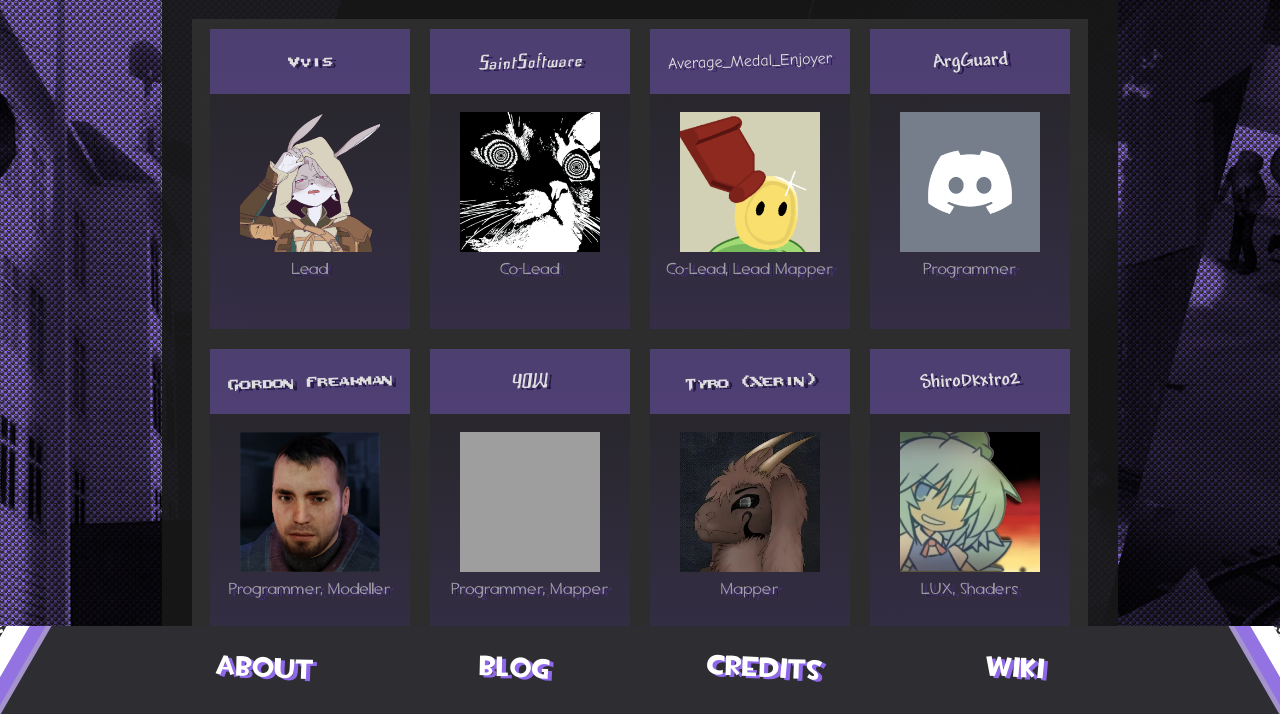
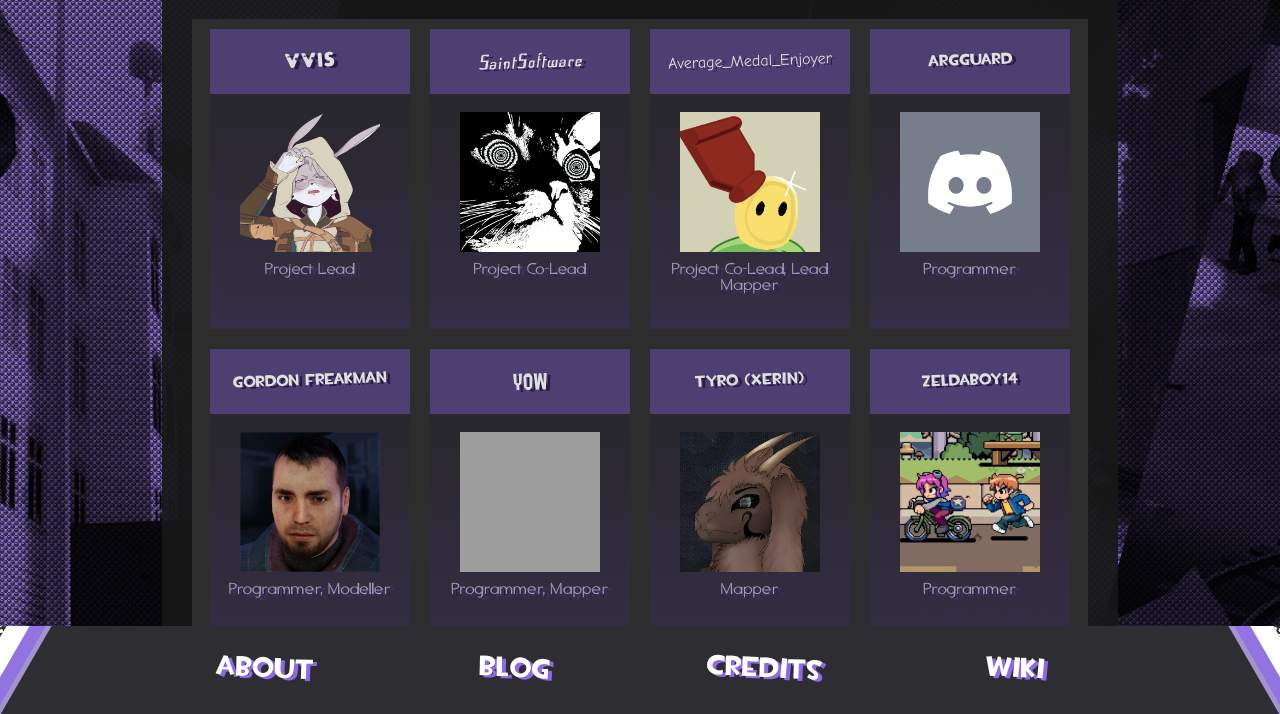
Before and after one commit to Lambdagon/fc_website, a plain HTML site: page index.html in a window 1280 px wide. Both pictures are taken after a click on the link "CREDITS". Shown: the part 86-800 px from the top of the page. Drawn offline with Linux system fonts and the light colour scheme; grey boxes are pictures that could not be loaded.

Commit message:
Update credits page
- Updated fonts
- Moved shiro to contrib as they are not a dev

```diff
--- a/assets/fonts.css
+++ b/assets/fonts.css
@@ -23,6 +23,16 @@
     src: url(customfonts/AndyBold.woff) format("woff");
 }
 
+@font-face {
+    font-family: "yow";
+    src: url(customfonts/yow.woff) format("woff");
+}
+
+@font-face {
+    font-family: "futurot";
+    src: url(customfonts/futurot.woff) format("woff");
+}
+
 .Default {
     font-family: "TF2 Build";
     font-size: 16px;
@@ -44,6 +54,16 @@
     font-size: 20px;
 }
 
+.YOW {
+    font-family: "yow";
+    font-size: 20px;
+}
+
+.futurot {
+    font-family: "futurot";
+    font-size: 20px;
+}
+
 .ComicSans {
     font-family: "Comic Sans MS", cursive;
 }
--- a/credits.js
+++ b/credits.js
@@ -1,23 +1,22 @@
 var FcDevTeam = [
     // format is: credit(name, image url, role, socials, custom font if any)
-    credit("Vvis", "assets/credits/vvis.png", "Lead", "", "Quake"),
-    credit("SaintSoftware", "assets/credits/saintsoftware.jpg", "Co-Lead", "", "Frak"),
-    credit("Average_Medal_Enjoyer", "assets/credits/medal.jpg", "Co-Lead, Lead Mapper", "", "ComicSans"),
-    credit("ArgGuard", "assets/credits/argguard.jpg", "Programmer", "", "AndyBold"),
-    credit("Gordon Freakman", "assets/credits/freakman.jpg", "Programmer, Modeller", "", "Quake"),
-    credit("YOW", "assets/credits/yow.gif", "Programmer, Mapper", "", "Frak"),
-    credit("Tyro (Xerin)", "assets/credits/xerin.jpg", "Mapper", "", "Quake"),
-    credit("ShiroDkxtro2", "assets/credits/shiro.jpg", "LUX, Shaders", "", "AndyBold"),
-    credit("Zeldaboy14", "assets/credits/zelda.jpg", "Programmer", "", "Quake"),
-    credit("Crowbar", "assets/credits/crowbar.jpg", "Artist", "", "Frak"),
-    credit("DudeTheNinja", "assets/credits/dudetheninja.jpg", "Modeller", "", "AndyBold"),
-    credit("Spyguy26", "assets/credits/spyguy.jpg", "Programmer, Modeller", "", "Quake"),
-    credit("Hotpockette", "assets/credits/hotpockette.jpg", "Animator", "", "Frak"),
-    credit("Fyzure", "assets/credits/fyzure.jpg", "Animator", "", "Quake")
+    credit("Vvis", "assets/credits/vvis.png", "Project Lead", "", "futurot"),
+    credit("SaintSoftware", "assets/credits/saintsoftware.jpg", "Project Co-Lead", "", "Frak"),
+    credit("Average_Medal_Enjoyer", "assets/credits/medal.jpg", "Project Co-Lead, Lead Mapper", "", "ComicSans"),
+    credit("ArgGuard", "assets/credits/argguard.jpg", "Programmer", "", ""),
+    credit("Gordon Freakman", "assets/credits/freakman.jpg", "Programmer, Modeller", "", ""),
+    credit("YOW", "assets/credits/yow.gif", "Programmer, Mapper", "", "yow"),
+    credit("Tyro (Xerin)", "assets/credits/xerin.jpg", "Mapper", "", ""),
+    credit("Zeldaboy14", "assets/credits/zelda.jpg", "Programmer", "", ""),
+    credit("Crowbar", "assets/credits/crowbar.jpg", "Artist", "", "AndyBold"),
+    credit("DudeTheNinja", "assets/credits/dudetheninja.jpg", "Modeller", "", ""),
+    credit("Spyguy26", "assets/credits/spyguy.jpg", "Programmer, Modeller", "", ""),
+    credit("Hotpockette", "assets/credits/hotpockette.jpg", "Animator", "", ""),
+    credit("Fyzure", "assets/credits/fyzure.jpg", "Animator", "", "")
 ];
 
 var Contributors = [
-
+	credit("ShiroDkxtro2", "assets/credits/shiro.jpg", "LUX, Shaders", "", ""),
 ];
 
 // append dev team
```
Also changed, not shown: assets/customfonts/futurot.woff (added), assets/customfonts/yow.woff (added).
